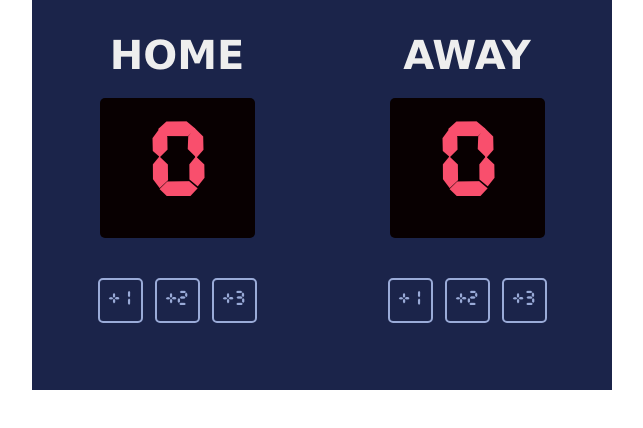
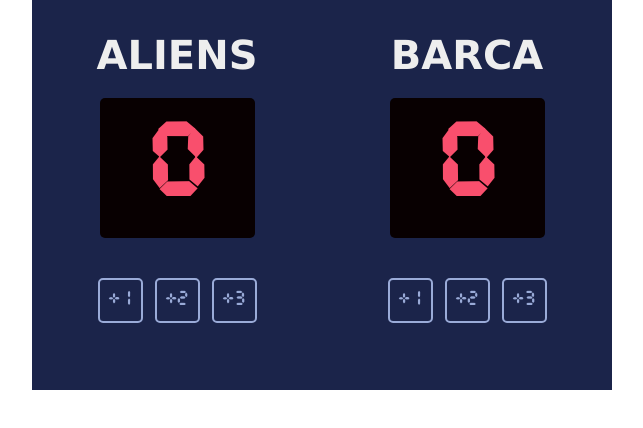
Before and after one commit to Abdu11ah42/Basketball-Scoreboard, a plain HTML site: page index.html in a window 1280 px wide. Shown: the whole page, without its empty margins (318-961 px from the left). Drawn offline with nearby package versions, Linux system fonts and the light colour scheme.

Commit message:
Added customized team names

```diff
--- a/index.html
+++ b/index.html
@@ -6,14 +6,14 @@
     <body>
         <div class="container">
             <div>
-                <h3>HOME</h3>
+                <h3>ALIENS</h3>
                 <h2 id="home" class="score">0</h2>
                 <button onclick="addOneH()">+1</button>
                 <button onclick="addTwoH()">+2</button>
                 <button onclick="addThreeH()">+3</button>
             </div>
             <div>
-                <h3>AWAY</h3>
+                <h3>BARCA</h3>
                 <h2 id="guest" class="score">0</h2>
                 <button onclick="addOneG()">+1</button>
                 <button onclick="addTwoG()">+2</button>
```
